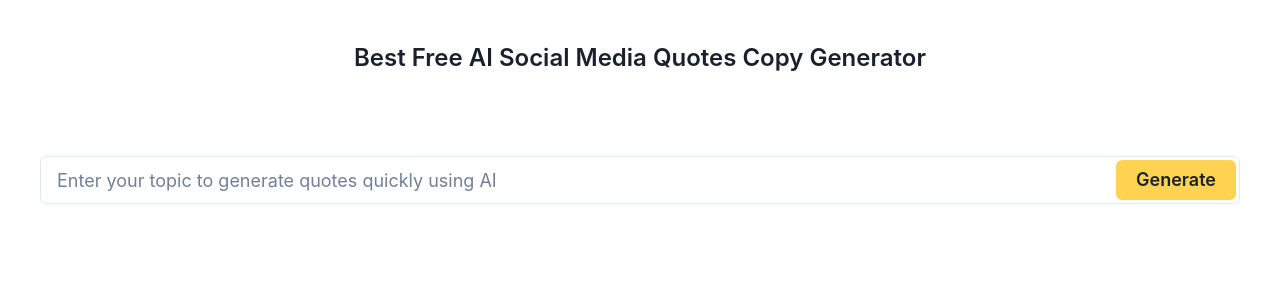
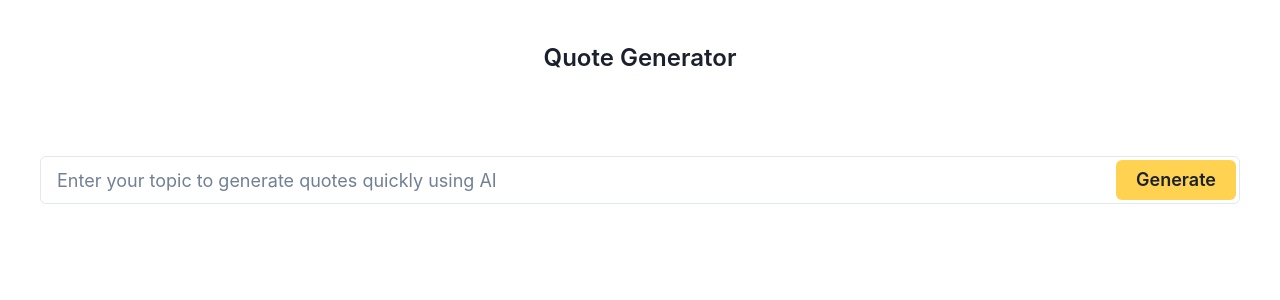
Before and after one commit to HVMS/quote-generator, a React (Create React App) app: page / in a window 1280 px wide. Shown: the top 300 px of the page. Built offline with nearby package versions, Linux system fonts and the light colour scheme.

Commit message:
Update landing page banner text to Quote Generator

```diff
--- a/src/App.tsx
+++ b/src/App.tsx
@@ -1,5 +1,4 @@
 import React from 'react';
-import logo from './logo.svg';
 import './App.css';
 import { AppRouter } from './router';
 
--- a/src/components/Landing/landing-page.tsx
+++ b/src/components/Landing/landing-page.tsx
@@ -6,7 +6,7 @@ const LandingPage = () => {
         <div>
             <Box p={10}>
                 <Text fontSize={"2xl"} fontWeight={600} textAlign={"center"}>
-                    Best Free AI Social Media Quotes Copy Generator
+                    Quote Generator
                 </Text>
             </Box>
             <QuoteGenerator />
--- a/src/components/Quotes/QuoteGenerator.tsx
+++ b/src/components/Quotes/QuoteGenerator.tsx
@@ -1,3 +1,4 @@
+import React from "react";
 import QuoteInput from "./QuoteInput";
 
 export default function QuoteGenerator() {
```
